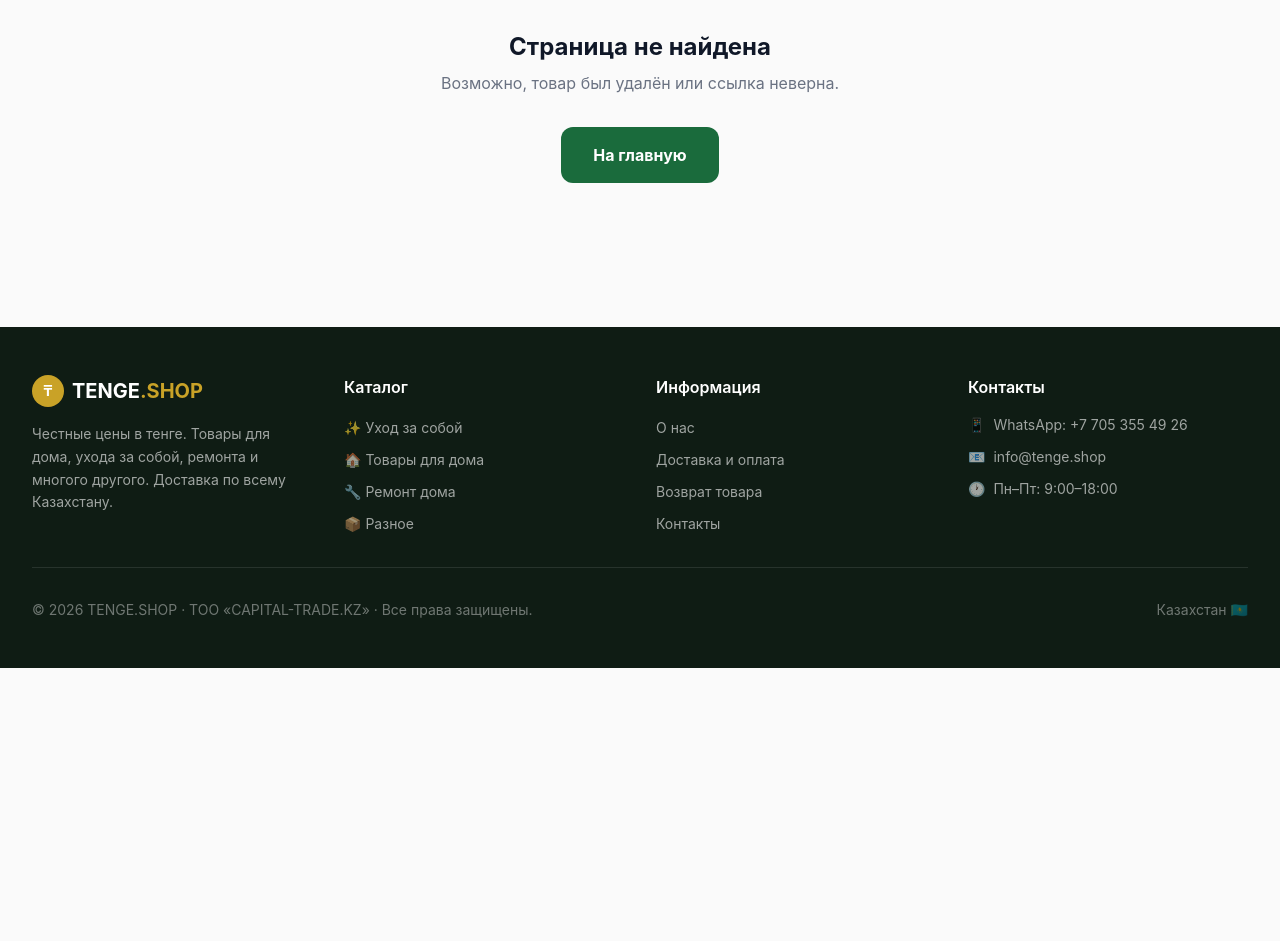
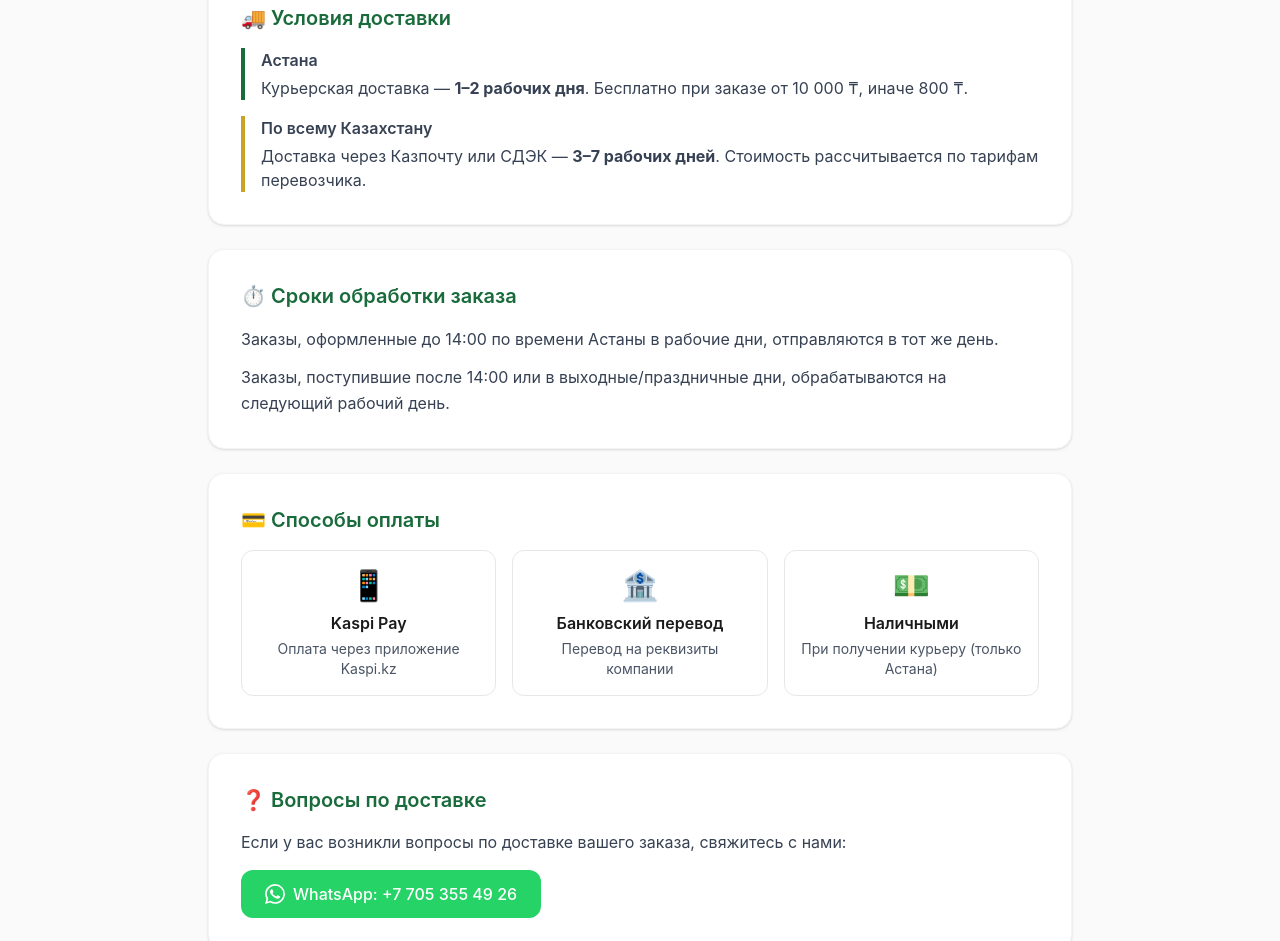
Before and after one commit to askarizhan-del/tenge-shop, a Next.js app: page /delivery in a window 1280 px wide. Before the commit this address had no page. Shown: the part 209-1150 px from the top of the page. Before the commit the page ends 877 px from the top, so only its background shows below. Built offline with nearby package versions, Linux system fonts and the light colour scheme.

Commit message:
Add DeliveryPage component with delivery details

```diff
--- /dev/null
+++ b/app/delivery/page.tsx
@@ -0,0 +1,67 @@
+export default function DeliveryPage() {
+  return (
+    <div className="max-w-4xl mx-auto px-4 py-12">
+      <h1 className="text-3xl font-bold mb-8" style={{ color: '#1a6b3c' }}>Доставка и оплата</h1>
+
+      <div className="bg-white rounded-2xl p-8 shadow-sm border border-gray-100 mb-6">
+        <h2 className="text-xl font-semibold mb-4" style={{ color: '#1a6b3c' }}>🚚 Условия доставки</h2>
+        <div className="space-y-4 text-gray-700">
+          <div className="border-l-4 pl-4" style={{ borderColor: '#1a6b3c' }}>
+            <h3 className="font-semibold mb-1">Астана</h3>
+            <p>Курьерская доставка — <strong>1–2 рабочих дня</strong>. Бесплатно при заказе от 10 000 ₸, иначе 800 ₸.</p>
+          </div>
+          <div className="border-l-4 pl-4" style={{ borderColor: '#c9a227' }}>
+            <h3 className="font-semibold mb-1">По всему Казахстану</h3>
+            <p>Доставка через Казпочту или СДЭК — <strong>3–7 рабочих дней</strong>. Стоимость рассчитывается по тарифам перевозчика.</p>
+          </div>
+        </div>
+      </div>
+
+      <div className="bg-white rounded-2xl p-8 shadow-sm border border-gray-100 mb-6">
+        <h2 className="text-xl font-semibold mb-4" style={{ color: '#1a6b3c' }}>⏱️ Сроки обработки заказа</h2>
+        <p className="text-gray-700 leading-relaxed mb-3">
+          Заказы, оформленные до 14:00 по времени Астаны в рабочие дни, отправляются в тот же день.
+        </p>
+        <p className="text-gray-700 leading-relaxed">
+          Заказы, поступившие после 14:00 или в выходные/праздничные дни, обрабатываются на следующий рабочий день.
+        </p>
+      </div>
+
+      <div className="bg-white rounded-2xl p-8 shadow-sm border border-gray-100 mb-6">
+        <h2 className="text-xl font-semibold mb-4" style={{ color: '#1a6b3c' }}>💳 Способы оплаты</h2>
+        <div className="grid grid-cols-1 md:grid-cols-3 gap-4">
+          <div className="border border-gray-200 rounded-xl p-4 text-center">
+            <div className="text-3xl mb-2">📱</div>
+            <h3 className="font-semibold mb-1">Kaspi Pay</h3>
+            <p className="text-gray-600 text-sm">Оплата через приложение Kaspi.kz</p>
+          </div>
+          <div className="border border-gray-200 rounded-xl p-4 text-center">
+            <div className="text-3xl mb-2">🏦</div>
+            <h3 className="font-semibold mb-1">Банковский перевод</h3>
+            <p className="text-gray-600 text-sm">Перевод на реквизиты компании</p>
+          </div>
+          <div className="border border-gray-200 rounded-xl p-4 text-center">
+            <div className="text-3xl mb-2">💵</div>
+            <h3 className="font-semibold mb-1">Наличными</h3>
+            <p className="text-gray-600 text-sm">При получении курьеру (только Астана)</p>
+          </div>
+        </div>
+      </div>
+
+      <div className="bg-white rounded-2xl p-8 shadow-sm border border-gray-100">
+        <h2 className="text-xl font-semibold mb-4" style={{ color: '#1a6b3c' }}>❓ Вопросы по доставке</h2>
+        <p className="text-gray-700 mb-4">
+          Если у вас возникли вопросы по доставке вашего заказа, свяжитесь с нами:
+        </p>
+        <a href="https://wa.me/77053554926?text=Вопрос по доставке:"
+          className="inline-flex items-center gap-2 px-6 py-3 rounded-xl text-white font-medium"
+          style={{ background: '#25D366' }}>
+          <svg className="w-5 h-5" fill="currentColor" viewBox="0 0 24 24">
+            <path d="M17.472 14.382c-.297-.149-1.758-.867-2.03-.967-.273-.099-.471-.148-.67.15-.197.297-.767.966-.94 1.164-.173.199-.347.223-.644.075-.297-.15-1.255-.463-2.39-1.475-.883-.788-1.48-1.761-1.653-2.059-.173-.297-.018-.458.13-.606.134-.133.298-.347.446-.52.149-.174.198-.298.298-.497.099-.198.05-.371-.025-.52-.075-.149-.669-1.612-.916-2.207-.242-.579-.487-.5-.669-.51-.173-.008-.371-.01-.57-.01-.198 0-.52.074-.792.372-.272.297-1.04 1.016-1.04 2.479 0 1.462 1.065 2.875 1.213 3.074.149.198 2.096 3.2 5.077 4.487.709.306 1.262.489 1.694.625.712.227 1.36.195 1.871.118.571-.085 1.758-.719 2.006-1.413.248-.694.248-1.289.173-1.413-.074-.124-.272-.198-.57-.347m-5.421 7.403h-.004a9.87 9.87 0 01-5.031-1.378l-.361-.214-3.741.982.998-3.648-.235-.374a9.86 9.86 0 01-1.51-5.26c.001-5.45 4.436-9.884 9.888-9.884 2.64 0 5.122 1.03 6.988 2.898a9.825 9.825 0 012.893 6.994c-.003 5.45-4.437 9.884-9.885 9.884m8.413-18.297A11.815 11.815 0 0012.05 0C5.495 0 .16 5.335.157 11.892c0 2.096.547 4.142 1.588 5.945L.057 24l6.305-1.654a11.882 11.882 0 005.683 1.448h.005c6.554 0 11.89-5.335 11.893-11.893a11.821 11.821 0 00-3.48-8.413z"/>
+          </svg>
+          WhatsApp: +7 705 355 49 26
+        </a>
+      </div>
+    </div>
+  )
+}
```
